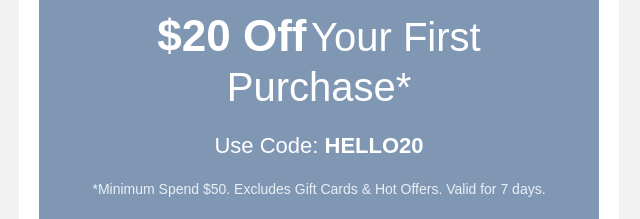
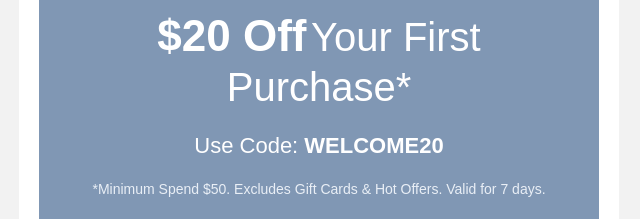
Before and after one commit to customrjohnp/MyHouse-Auto_WelcomeSeries_Online_Lead_Email_03, a plain HTML site: page index.html in a window 1280 px wide. Shown: the part 960-1179 px from the top of the page, 321-961 px from the left. Drawn offline with Linux system fonts and the light colour scheme.

Commit message:
Update index.html

```diff
--- a/index.html
+++ b/index.html
@@ -142,7 +142,7 @@
       <!-- Code line -->
       <tr>
         <td align="center" style="padding:12px 24px 8px;font:400 22px/1.4 Arial,Helvetica,sans-serif;color:#ffffff;">
-          Use Code: <strong style="font-weight:700;">HELLO20</strong>
+          Use Code: <strong style="font-weight:700;">WELCOME20</strong>
         </td>
       </tr>
       <!-- Fine print -->
```
